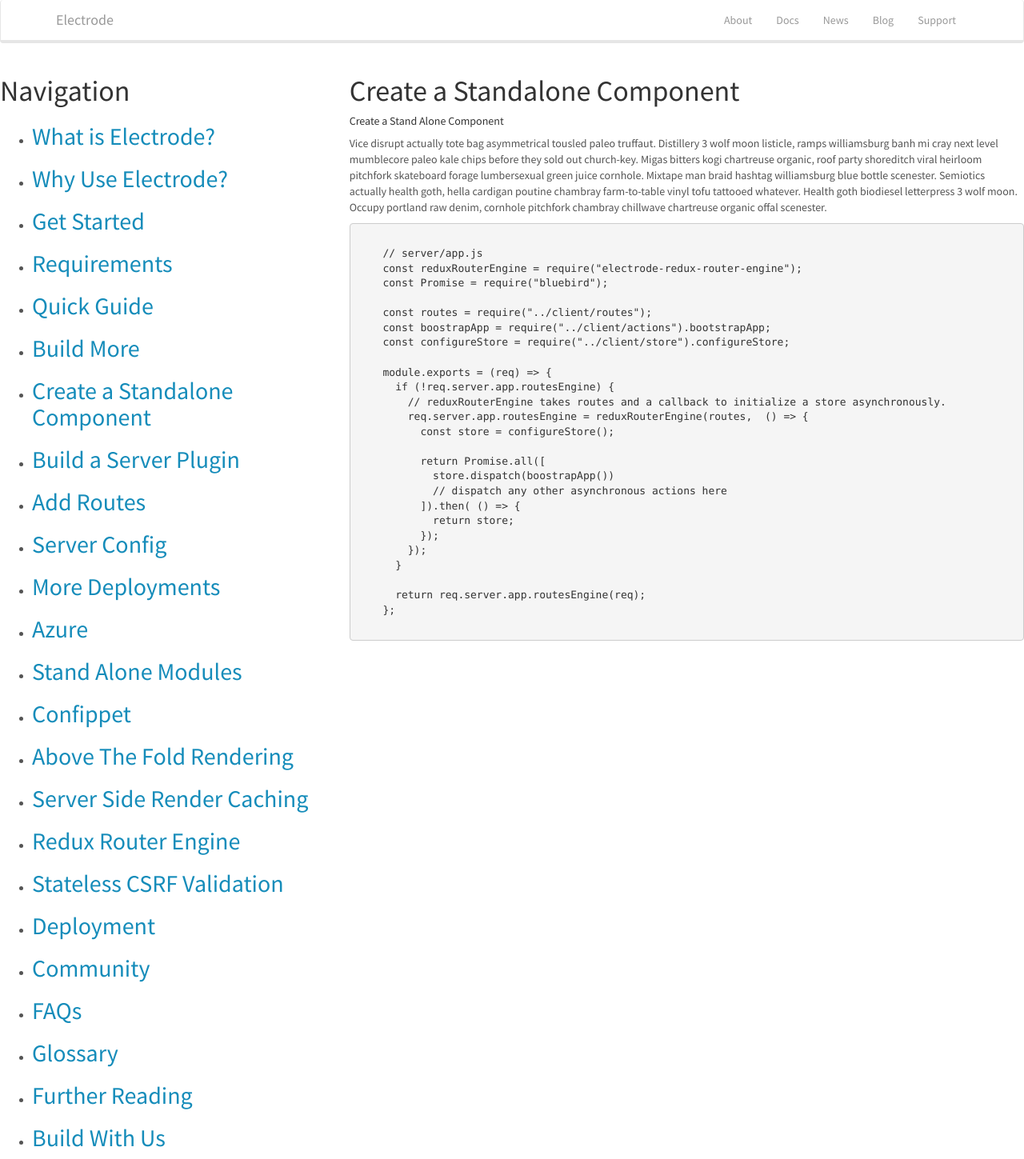
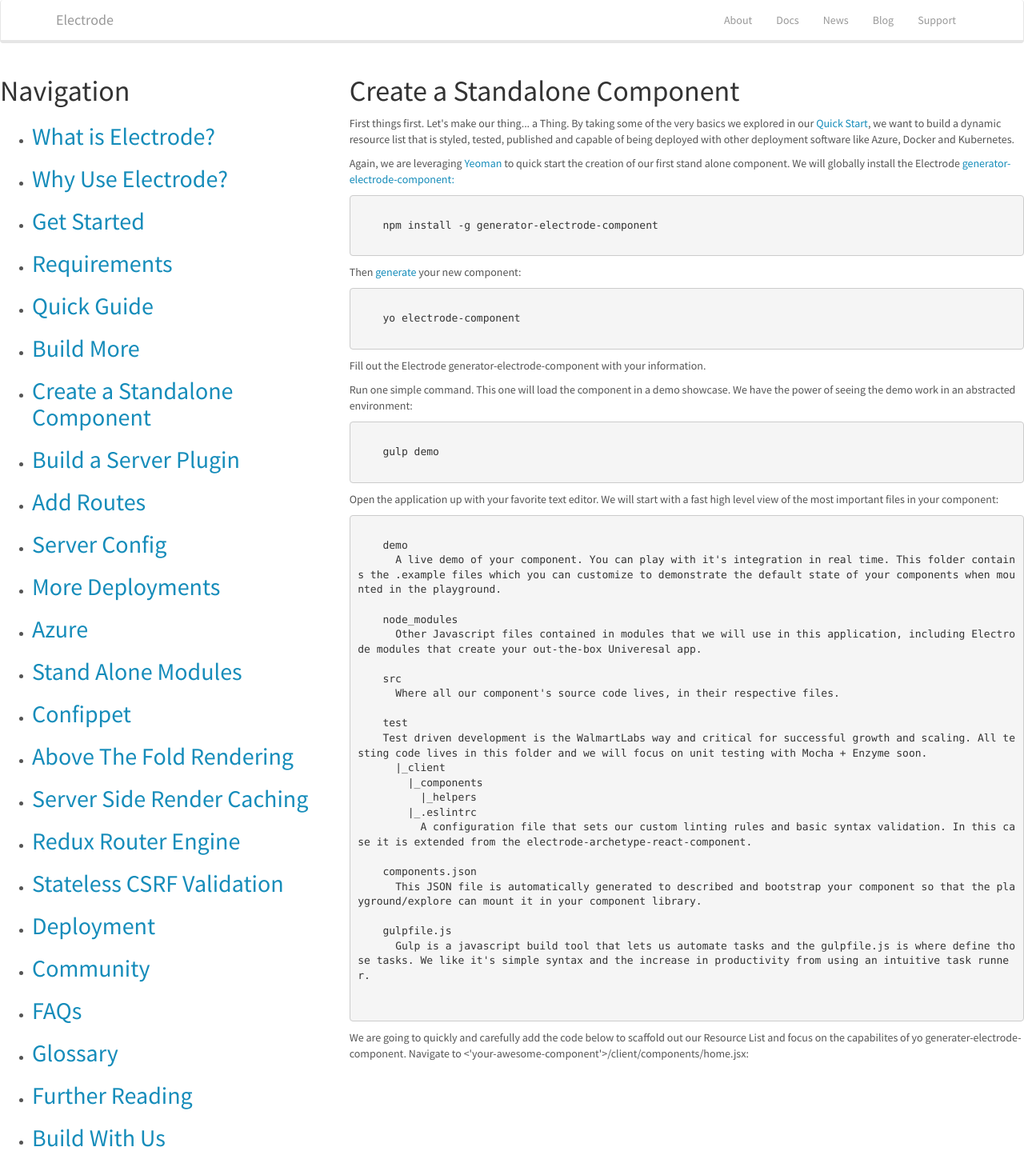
Before and after one commit to electrode-io/electrode-io.github.io, a Jekyll site: the page built from _docs/03.1-create_standalone_component.markdown, in a window 1280 px wide. Shown: the whole page at 80% size. Built offline with Jekyll 4.4.1, drawn with Linux system fonts in a browser that asks for light colours.

Commit message:
Adds high level directory structure description for yo generator-electrode-component

```diff
--- a/_docs/02.3-build_more.markdown
+++ b/_docs/02.3-build_more.markdown
@@ -214,4 +214,4 @@
   </code></pre>
 </div>
 
-<p>And... you did it! We will build even more in our <a href="#" class="doc-link">Getting Started: Intermediate</a> and cover complex topics like routing, server plugins and other deployment software.</p>
+<p>And... you did it! We will build even more in our <a href="#" class="doc-link">Getting Started: Intermediate</a> and cover complex topics like routing, server plugins and other powerful deployment software.</p>
--- a/_docs/03.1-create_standalone_component.markdown
+++ b/_docs/03.1-create_standalone_component.markdown
@@ -4,36 +4,62 @@
 toplevel: "Getting Started: Intermediate"
 ---
 
-<h5>Create a Stand Alone Component</h5>
+<p>First things first. Let's make our thing... a Thing. By taking some of the very basics we explored in our <a href="#">Quick Start</a>, we want to build a dynamic resource list that is styled, tested, published and capable of being deployed with other deployment software like Azure, Docker and Kubernetes.</p>
 
+<p>Again, we are leveraging <a href="http://yeoman.io/">Yeoman</a> to quick start the creation of our first stand alone component. We will globally install the Electrode <a href="https://github.com/electrode-io/generator-electrode-component" class="doc-links">generator-electrode-component:</a></p>
 
-<p>Vice disrupt actually tote bag asymmetrical tousled paleo truffaut. Distillery 3 wolf moon listicle, ramps williamsburg banh mi cray next level mumblecore paleo kale chips before they sold out church-key. Migas bitters kogi chartreuse organic, roof party shoreditch viral heirloom pitchfork skateboard forage lumbersexual green juice cornhole. Mixtape man braid hashtag williamsburg blue bottle scenester. Semiotics actually health goth, hella cardigan poutine chambray farm-to-table vinyl tofu tattooed whatever. Health goth biodiesel letterpress 3 wolf moon. Occupy portland raw denim, cornhole pitchfork chambray chillwave chartreuse organic offal scenester.</p>
 <div class="snippet">
   <pre><code>
-    // server/app.js
-    const reduxRouterEngine = require("electrode-redux-router-engine");
-    const Promise = require("bluebird");
-
-    const routes = require("../client/routes");
-    const boostrapApp = require("../client/actions").bootstrapApp;
-    const configureStore = require("../client/store").configureStore;
-
-    module.exports = (req) => {
-      if (!req.server.app.routesEngine) {
-        // reduxRouterEngine takes routes and a callback to initialize a store asynchronously.
-        req.server.app.routesEngine = reduxRouterEngine(routes,  () => {
-          const store = configureStore();
-
-          return Promise.all([
-            store.dispatch(boostrapApp())
-            // dispatch any other asynchronous actions here
-          ]).then( () => {
-            return store;
-          });
-        });
-      }
-
-      return req.server.app.routesEngine(req);
-    };
+    npm install -g generator-electrode-component
   </code></pre>
 </div>
+
+<p class="body-text">Then <a href="https://github.com/electrode-io/generator-electrode-component" class="doc-links">generate</a> your new component:</p>
+
+<div class="snippet">
+  <pre><code>
+    yo electrode-component
+  </code></pre>
+</div>
+
+<p class="body-text">Fill out the Electrode generator-electrode-component with your information.</p>
+
+<p class="body-text">Run one simple command. This one will load the component in a demo showcase. We have the power of seeing the demo work in an abstracted environment:</p>
+
+<div class="snippet">
+  <pre><code>
+    gulp demo
+  </code></pre>
+</div>
+
+<p class="body-text">Open the application up with your favorite text editor. We will start with a fast high level view of the most important files in your component: </p>
+
+<div class="snippet">
+  <pre><code>
+    demo
+      A live demo of your component. You can play with it's integration in real time. This folder contains the .example files which you can customize to demonstrate the default state of your components when mounted in the playground.
+
+    node_modules
+      Other Javascript files contained in modules that we will use in this application, including Electrode modules that create your out-the-box Univeresal app.
+
+    src
+      Where all our component's source code lives, in their respective files.
+
+    test
+    Test driven development is the WalmartLabs way and critical for successful growth and scaling. All testing code lives in this folder and we will focus on unit testing with Mocha + Enzyme soon.
+      |_client
+        |_components
+          |_helpers
+        |_.eslintrc
+          A configuration file that sets our custom linting rules and basic syntax validation. In this case it is extended from the electrode-archetype-react-component.
+
+    components.json
+      This JSON file is automatically generated to described and bootstrap your component so that the playground/explore can mount it in your component library.
+
+    gulpfile.js
+      Gulp is a javascript build tool that lets us automate tasks and the gulpfile.js is where define those tasks. We like it's simple syntax and the increase in productivity from using an intuitive task runner.
+
+  </code></pre>
+</div>
+
+<p class="body-text">We are going to quickly and carefully add the code below to scaffold out our Resource List and focus on the capabilites of yo generater-electrode-component. Navigate to <'your-awesome-component'>/client/components/home.jsx:</p>
```
